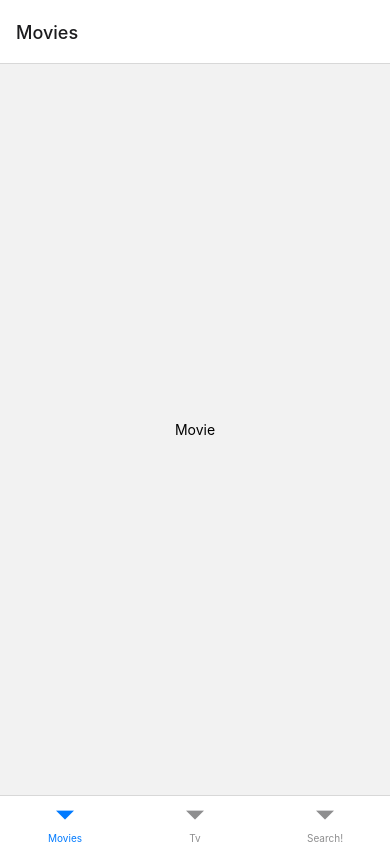
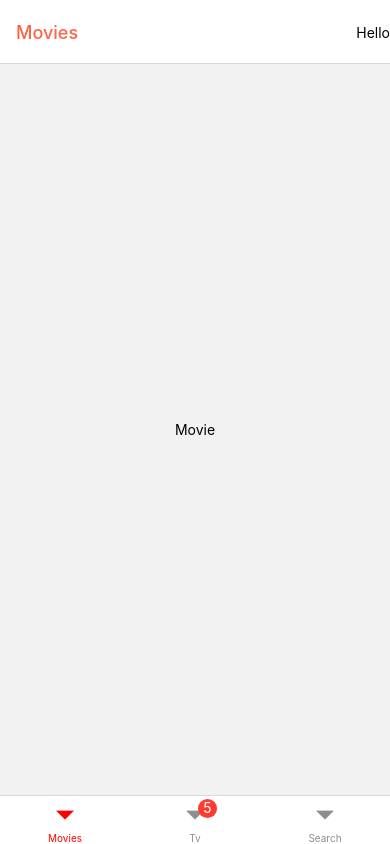
Before and after one commit to Cheol-Cheol/rn-noovies, a React Native app: screen / in a window 390 px wide. Built offline with nearby package versions, Linux system fonts and the light colour scheme.

Commit message:
✏️ Configuring the Navigation

```diff
--- a/App.js
+++ b/App.js
@@ -12,22 +12,22 @@ export default function App() {
   const [assets] = useAssets([require("./image01.jpeg")]);
   const [loaded] = Font.useFonts(Ionicons.font);
 
-  useEffect(() => {
-    // 스플래쉬 스크린 중 데이터를 가져오는 구간
-    async function prepare() {
-      try {
-        if (!assets || !loaded) {
-          await SplashScreen.preventAutoHideAsync();
-        }
-        // fetch data...
-      } catch (e) {
-        console.error(e);
-      } finally {
-        setAppIsReady(true);
-      }
-    }
-    prepare();
-  }, []);
+  // useEffect(() => {
+  //   // 스플래쉬 스크린 중 데이터를 가져오는 구간
+  //   async function prepare() {
+  //     try {
+  //       if (!assets || !loaded) {
+  //         await SplashScreen.preventAutoHideAsync();
+  //       }
+  //       // fetch data...
+  //     } catch (e) {
+  //       console.error(e);
+  //     } finally {
+  //       setAppIsReady(true);
+  //     }
+  //   }
+  //   prepare();
+  // }, []);
 
   const onLayoutRootView = useCallback(async () => {
     // 재렌더링이 되더라도 appIsReady(현재 true)값이 바뀌지 않는 이상, hideAsync() 함수를 계속 재사용 가능하다.
@@ -36,12 +36,12 @@ export default function App() {
     }
   }, [appIsReady]);
 
-  if (!appIsReady) {
-    return null;
-  }
+  // if (!appIsReady) {
+  //   return null;
+  // }
 
   return (
-    <NavigationContainer onLayout={onLayoutRootView}>
+    <NavigationContainer>
       <Tabs />
     </NavigationContainer>
   );
--- a/navigation/Tabs.js
+++ b/navigation/Tabs.js
@@ -1,4 +1,5 @@
 import React from "react";
+import { View, Text } from "react-native";
 import { createBottomTabNavigator } from "@react-navigation/bottom-tabs";
 import Movies from "../screens/Movie";
 import Tv from "../screens/Tv";
@@ -7,10 +8,20 @@ import Search from "../screens/Search";
 const Tab = createBottomTabNavigator();
 
 const Tabs = () => (
-  <Tab.Navigator>
+  <Tab.Navigator
+    screenOptions={{
+      tabBarActiveTintColor: "red",
+      headerTitleStyle: { color: "tomato" },
+      headerRight: () => (
+        <View>
+          <Text>Hello</Text>
+        </View>
+      ),
+    }}
+  >
     <Tab.Screen name="Movies" component={Movies} />
-    <Tab.Screen name="Tv" component={Tv} />
-    <Tab.Screen name="Search!" component={Search} />
+    <Tab.Screen name="Tv" component={Tv} options={{ tabBarBadge: 5 }} />
+    <Tab.Screen name="Search" component={Search} />
   </Tab.Navigator>
 );
 
```
